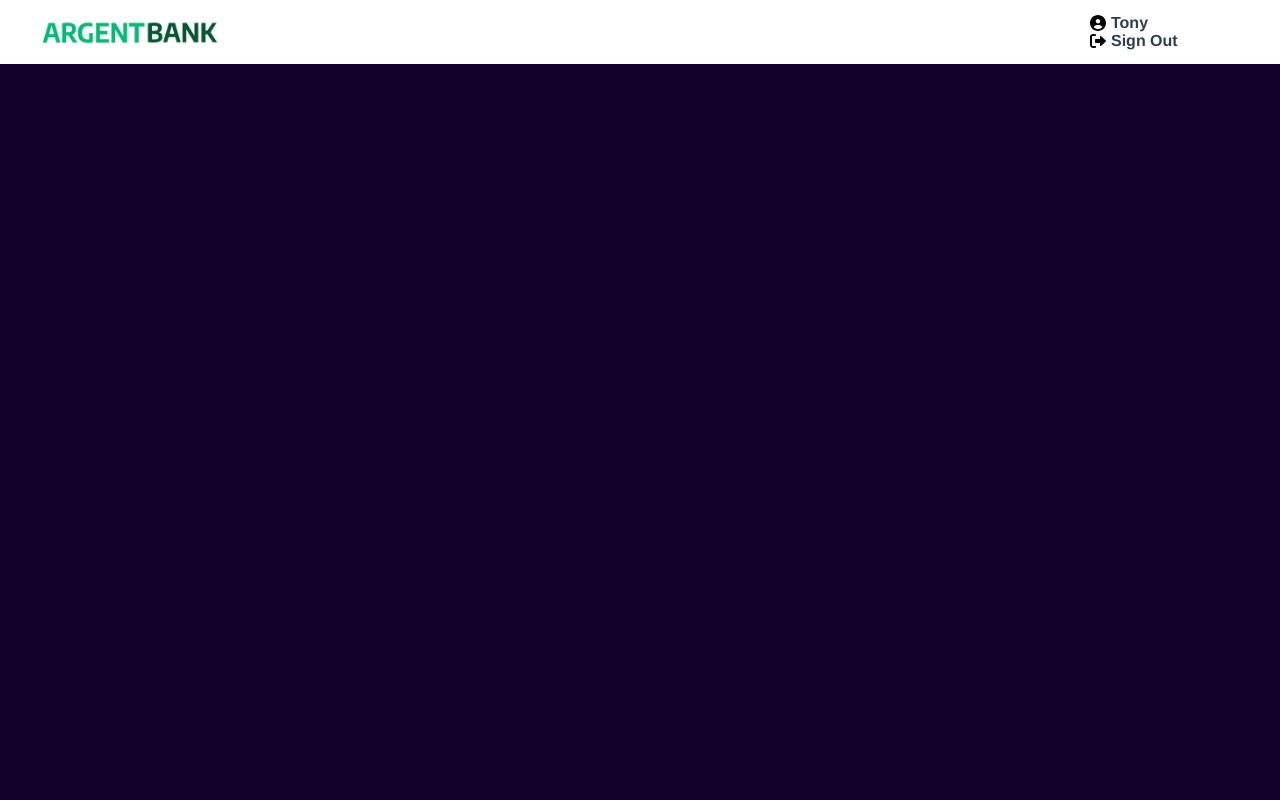
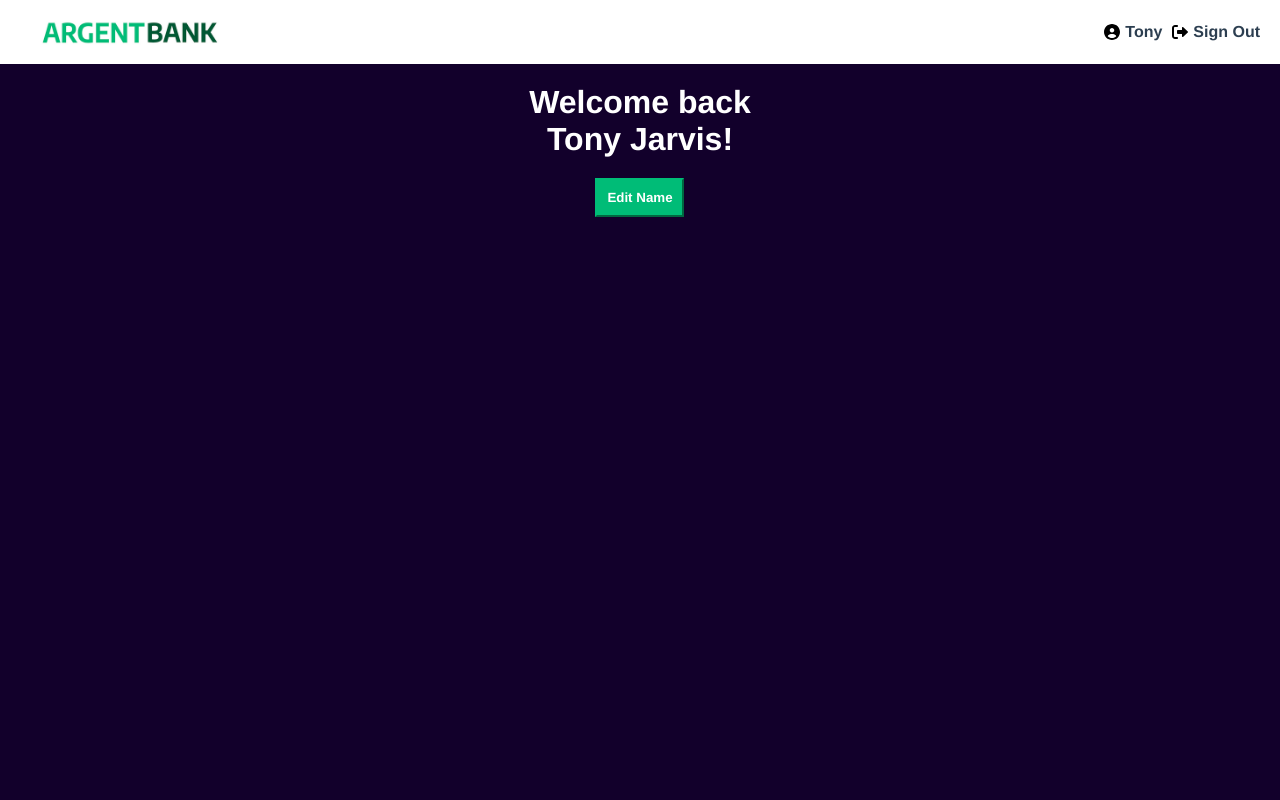
Before and after one commit to jimmylelievre/JimmyLelievre_13_11052022, a React (Create React App) app: page /user in a window 1280 px wide. Shown: the top 800 px of the page. Built offline with nearby package versions, Linux system fonts and the light colour scheme.

Commit message:
Header user done and title user page

```diff
--- a/src/components/Header.js
+++ b/src/components/Header.js
@@ -14,7 +14,7 @@ const Header = ({ user, name }) => {
 
         <ul>
           {user ? (
-            <div>
+            <div className="link">
               <NavLink to="/sign-in">
                 {" "}
                 <UserCircle />
--- a/src/pages/User.js
+++ b/src/pages/User.js
@@ -5,7 +5,16 @@ const User = () => {
   return (
     <div>
       <Header user="user" name="Tony" />
-      <div className="background-content"></div>
+      <div className="background-content">
+        <div className="user">
+          <h1>
+            Welcome back
+            <br />
+            Tony Jarvis!
+          </h1>
+          <button class="edit-button">Edit Name</button>
+        </div>
+      </div>
     </div>
   );
 };
--- a/src/styles/components/_header.scss
+++ b/src/styles/components/_header.scss
@@ -13,11 +13,11 @@
     display: flex;
     margin-left: 10px;
   }
-  ul {
-    width: 180px;
-    display: flex;
-  }
+
   li {
     margin-left: 5px;
   }
+  .link {
+    display: flex;
+  }
 }
--- a/src/styles/index.scss
+++ b/src/styles/index.scss
@@ -4,3 +4,4 @@
 @import "./components/featureItem";
 @import "./components/footer";
 @import "./components/signInContent";
+@import "./pages/user";
--- /dev/null
+++ b/src/styles/pages/_user.scss
@@ -0,0 +1,20 @@
+.user {
+  display: flex;
+  flex-direction: column;
+  align-items: center;
+  h1 {
+    color: white;
+    text-align: center;
+    margin-bottom: 20px;
+    margin-top: 20px;
+  }
+}
+
+.edit-button {
+  width: 89px;
+  height: 39px;
+  border-color: #00bc77;
+  background-color: #00bc77;
+  color: #fff;
+  font-weight: bold;
+}
```
